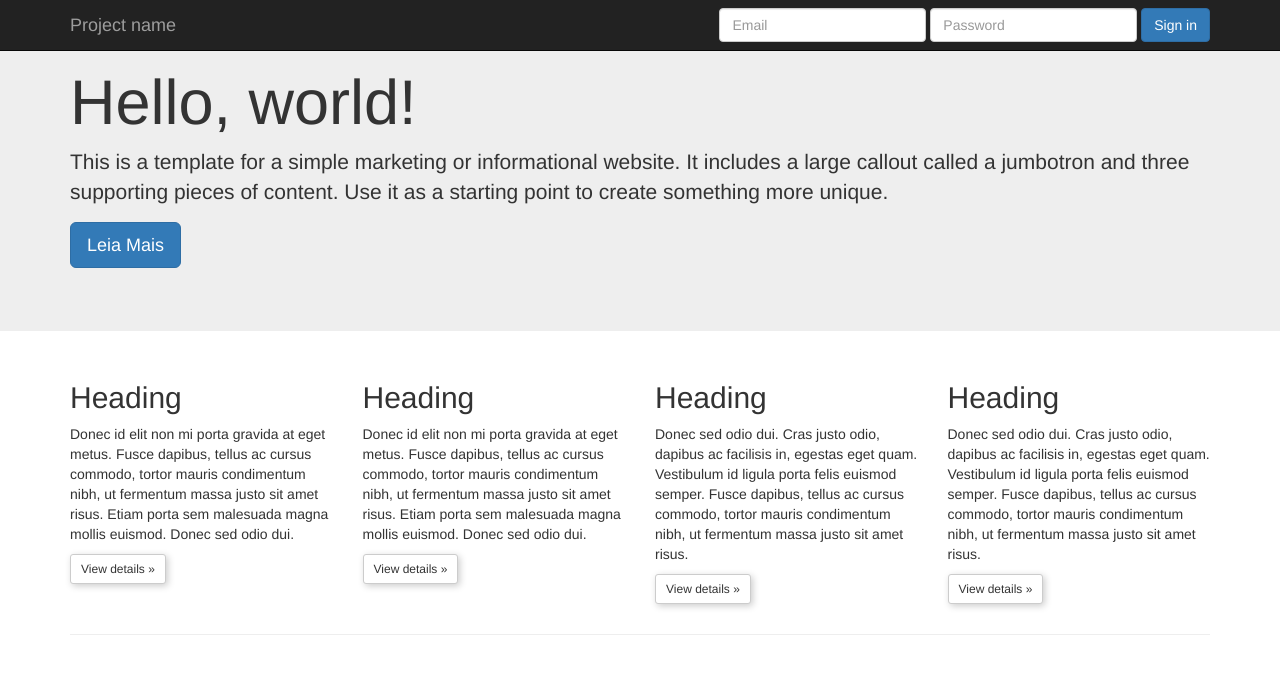
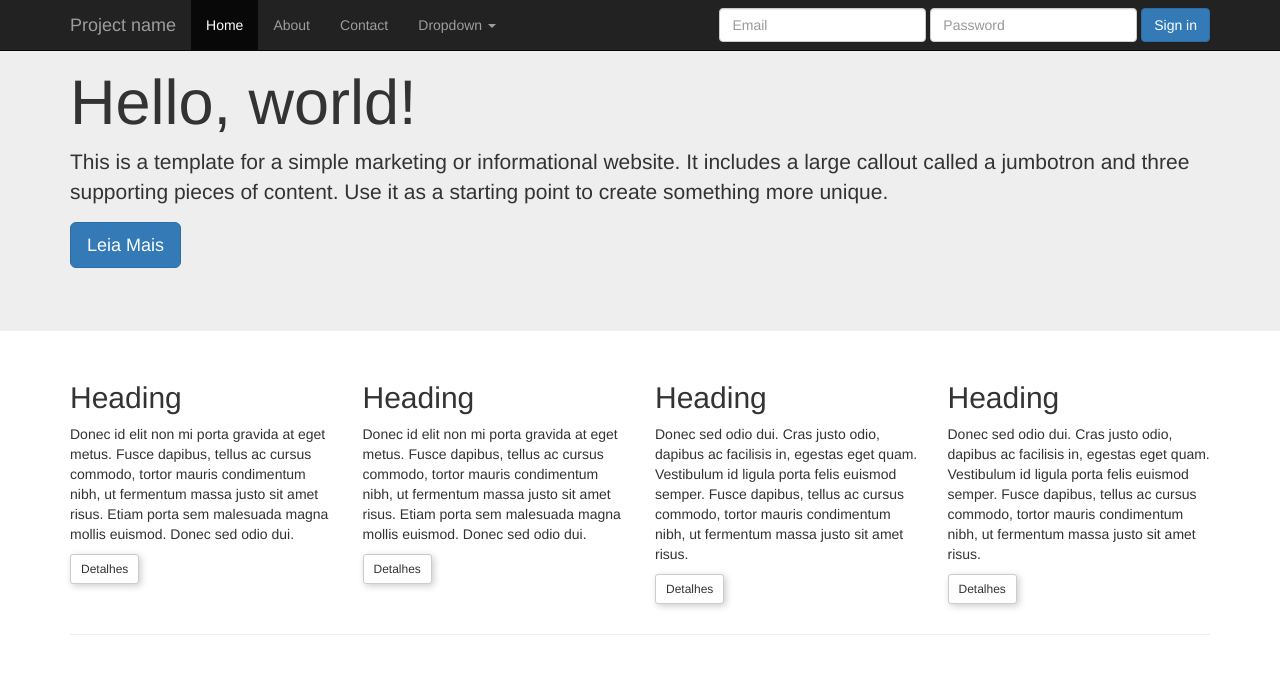
Before and after one commit to natanlim/Projeto_Bootstrap, a plain HTML site: page index.html in a window 1280 px wide. Drawn offline with nearby package versions, Linux system fonts and the light colour scheme.

Commit message:
Atualização do index

```diff
--- a/index.html
+++ b/index.html
@@ -16,7 +16,24 @@
           <a class="navbar-brand" href="#">Project name</a>
         </div>
         <div id="navbar" class="navbar-collapse collapse">
-          <form class="navbar-form navbar-right">
+              <ul class="nav navbar-nav">
+                <li class="active"><a href="#">Home</a></li>
+                <li><a href="#about">About</a></li>
+                <li><a href="#contact">Contact</a></li>
+                <li class="dropdown">
+                  <a href="#" class="dropdown-toggle" data-toggle="dropdown" role="button" aria-haspopup="true" aria-expanded="false">Dropdown <span class="caret"></span></a>
+                  <ul class="dropdown-menu">
+                    <li><a href="#">Action</a></li>
+                    <li><a href="#">Another action</a></li>
+                    <li><a href="#">Something else here</a></li>
+                    <li role="separator" class="divider"></li>
+                    <li class="dropdown-header">Nav header</li>
+                    <li><a href="#">Separated link</a></li>
+                    <li><a href="#">One more separated link</a></li>
+                  </ul>
+                </li>
+              </ul>
+           <form class="navbar-form navbar-right">
             <div class="form-group">
               <input type="text" placeholder="Email" class="form-control">
             </div>
@@ -28,7 +45,6 @@
         </div><!--/.navbar-collapse -->
       </div>
     </nav>
-
 
 <div class="jumbotron">
       <div class="container">
@@ -44,23 +60,23 @@
         <div class="col-md-3">
           <h2>Heading</h2>
           <p>Donec id elit non mi porta gravida at eget metus. Fusce dapibus, tellus ac cursus commodo, tortor mauris condimentum nibh, ut fermentum massa justo sit amet risus. Etiam porta sem malesuada magna mollis euismod. Donec sed odio dui. </p>
-          <p><a class="btn btn-default btn-sm"  href="#" role="button">View details »</a></p>
+          <p><a class="btn btn-default btn-sm"  href="#" role="button">Detalhes</a></p>
         </div>
         <div class="col-md-3">
           <h2>Heading</h2>
           <p>Donec id elit non mi porta gravida at eget metus. Fusce dapibus, tellus ac cursus commodo, tortor mauris condimentum nibh, ut fermentum massa justo sit amet risus. Etiam porta sem malesuada magna mollis euismod. Donec sed odio dui. </p>
-          <p><a class="btn btn-default btn-sm"  href="#" role="button">View details »</a></p>
+          <p><a class="btn btn-default btn-sm"  href="#" role="button">Detalhes</a></p>
        </div>
         <div class="col-md-3">
           <h2>Heading</h2>
           <p>Donec sed odio dui. Cras justo odio, dapibus ac facilisis in, egestas eget quam. Vestibulum id ligula porta felis euismod semper. Fusce dapibus, tellus ac cursus commodo, tortor mauris condimentum nibh, ut fermentum massa justo sit amet risus.</p>
-          <p><a class="btn btn-default btn-sm" href="#" role="button">View details »</a></p>
+          <p><a class="btn btn-default btn-sm" href="#" role="button">Detalhes</a></p>
         </div>
 
         <div class="col-md-3">
           <h2>Heading</h2>
           <p>Donec sed odio dui. Cras justo odio, dapibus ac facilisis in, egestas eget quam. Vestibulum id ligula porta felis euismod semper. Fusce dapibus, tellus ac cursus commodo, tortor mauris condimentum nibh, ut fermentum massa justo sit amet risus.</p>
-          <p><a class="btn btn-default btn-sm" href="#" role="button">View details »</a></p>
+          <p><a class="btn btn-default btn-sm" href="#" role="button">Detalhes</a></p>
         </div>
       </div>
       <hr>
```
